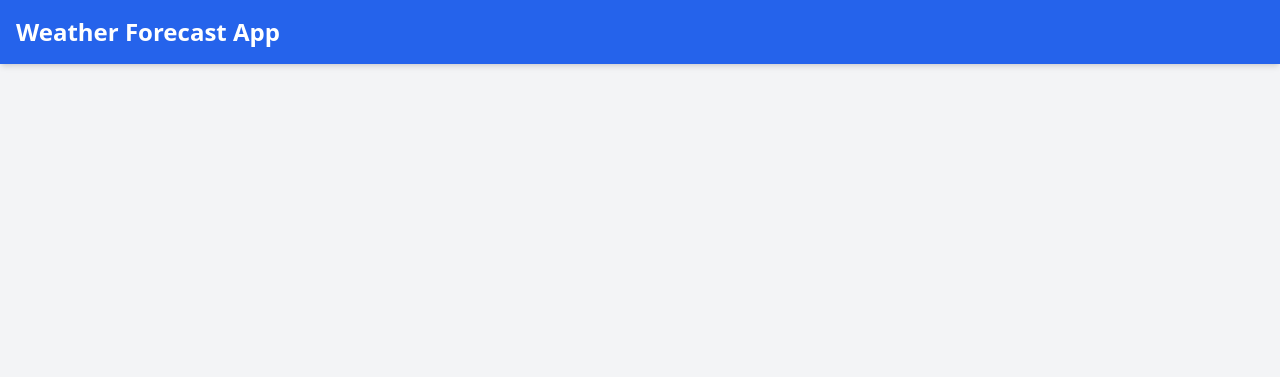
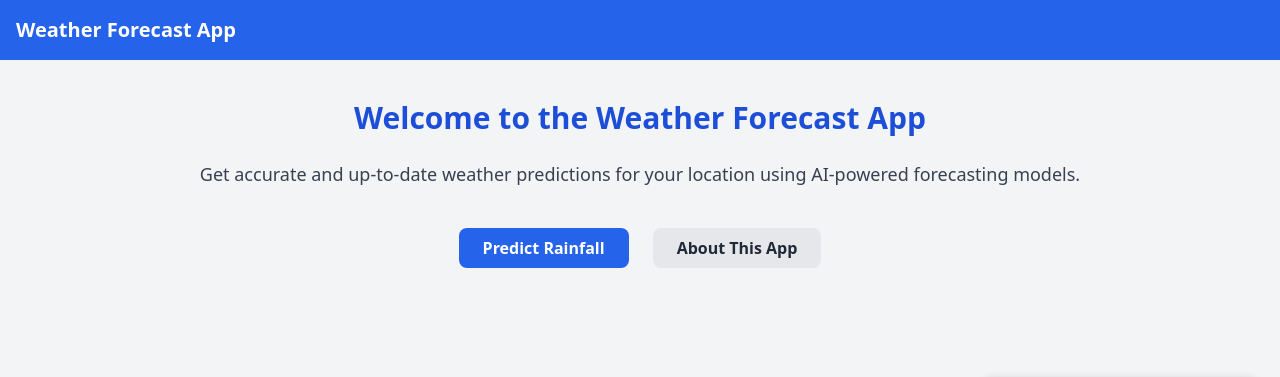
Before and after one commit to bhargavtentu/Rainfall-prediction, a Django app: page / in a window 1280 px wide. Shown: the top 377 px of the page. Run offline with Django 5.2, Linux system fonts and the light colour scheme; some libraries are stand-ins or nearby versions.

Commit message:
html Changes for Bot

```diff
--- a/forecast/templates/copilot.html
+++ b/forecast/templates/copilot.html
@@ -1,39 +1,18 @@
+{% extends "base.html" %}
 {% load static %}
-<!DOCTYPE html>
-<html lang="en">
-<head>
-    <meta charset="UTF-8">
-    <meta name="viewport" content="width=device-width, initial-scale=1.0">
-    <title>Weather Forecast App</title>
 
-    <!-- Tailwind CSS -->
-    <script src="https://cdn.tailwindcss.com"></script>
+{% block content %}
+<div class="text-center mt-10">
+    <h1 class="text-3xl font-bold mb-6 text-blue-700">Welcome to the Weather Forecast App</h1>
+    <p class="text-lg text-gray-700">Get accurate and up-to-date weather predictions for your location using AI-powered forecasting models.</p>
 
-    <!-- Custom Styles -->
-    <link rel="stylesheet" href="{% static 'css/styles.css' %}">
-</head>
-<body class="bg-gray-100 min-h-screen flex flex-col">
-
-    <!-- Navbar -->
-    <nav class="bg-blue-600 p-4 shadow-md">
-        <div class="container mx-auto">
-            <a href="{% url 'index' %}" class="text-white text-2xl font-semibold">
-                Weather Forecast App
-            </a>
-        </div>
-    </nav>
-
-    <!-- Main Content -->
-    <main class="flex-grow container mx-auto mt-8 px-4">
-        {% block content %}
-        {% endblock %}
-    </main>
-
-    <!-- Footer -->
-    <footer class="bg-blue-600 text-white text-center py-4">
-        &copy; {{ year }} Weather Forecast. All rights reserved.
-    </footer>
-
-
-</body>
-</html>
+    <div class="mt-10 flex justify-center gap-6">
+        <a href="{% url 'predict' %}" class="bg-blue-600 hover:bg-blue-700 text-white font-semibold py-2 px-6 rounded-lg transition">
+            Predict Rainfall
+        </a>
+        <a href="{% url 'about' %}" class="bg-gray-200 hover:bg-gray-300 text-gray-800 font-semibold py-2 px-6 rounded-lg transition">
+            About This App
+        </a>
+    </div>
+</div>
+{% endblock %}
```
